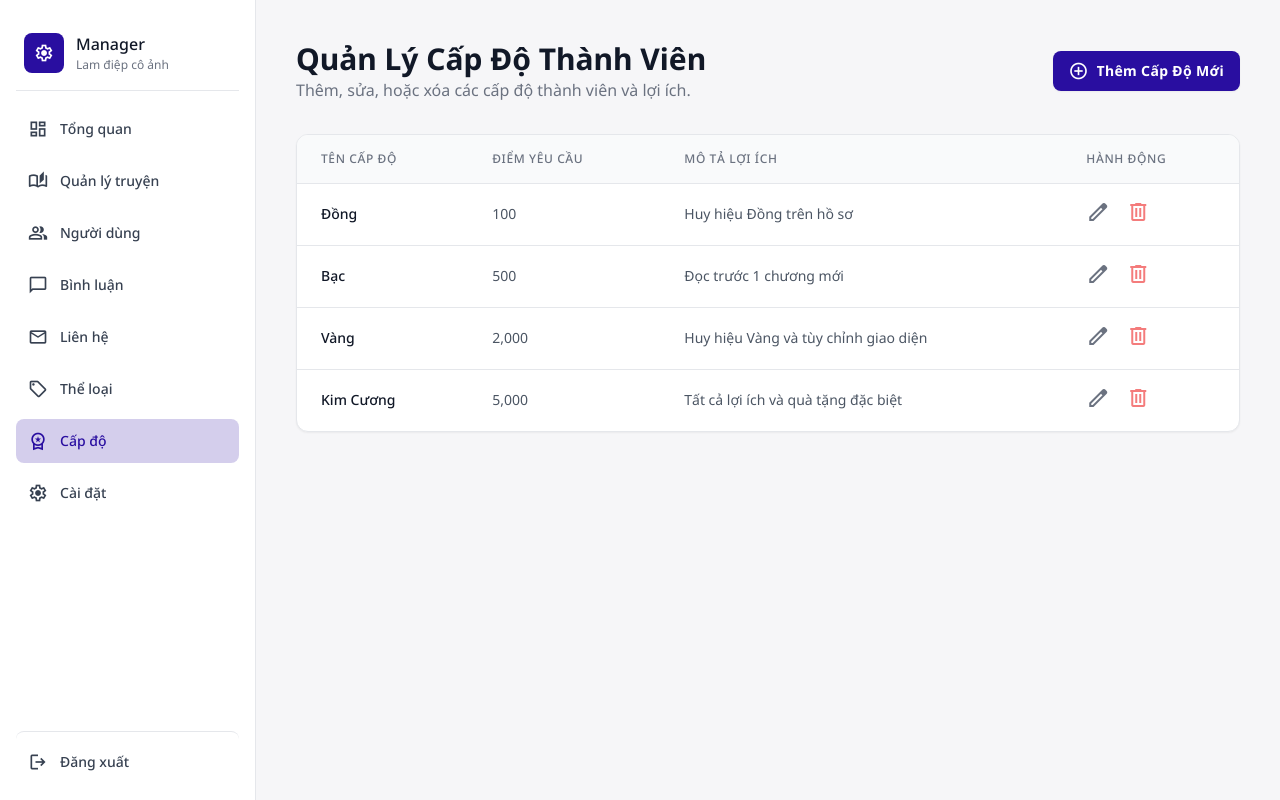
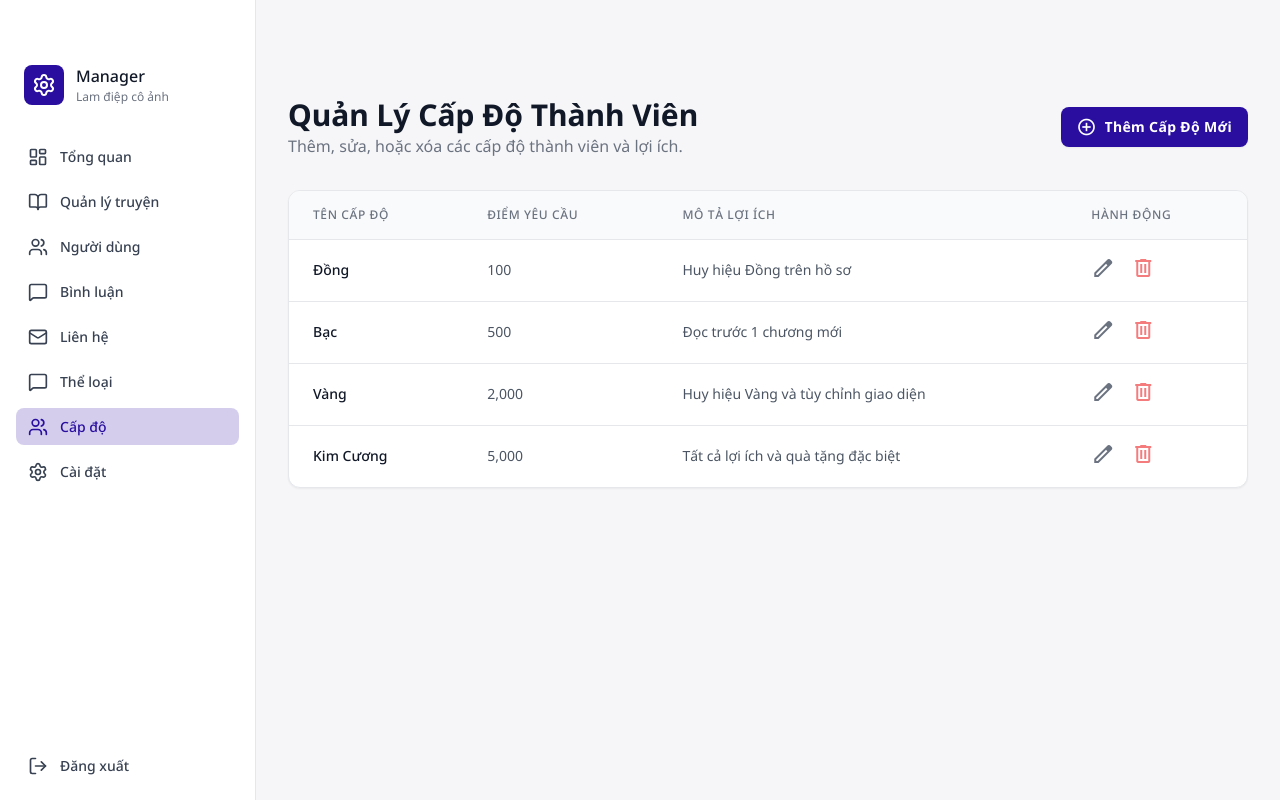
Before and after one commit to Tmy-andy/stories, a React (Create React App) app in the folder frontend/: page /manager/levels in a window 1280 px wide. Built offline with nearby package versions, Linux system fonts and the light colour scheme; no server answers; sample sign-in values are in the browser's storage.

Commit message:
refactor: update manager categories, levels, and settings pages to use ManagerLayout for consistent format

```diff
--- a/frontend/src/pages/manager/ManagerCategories.jsx
+++ b/frontend/src/pages/manager/ManagerCategories.jsx
@@ -1,7 +1,7 @@
 import React, { useState, useEffect } from 'react';
 import { useNavigate } from 'react-router-dom';
 import { authService } from '../../services/authService';
-import ManagerTopBar from '../../components/manager/ManagerTopBar';
+import ManagerLayout from '../../components/manager/ManagerLayout';
 
 const ManagerCategories = () => {
   const navigate = useNavigate();
@@ -112,11 +112,8 @@ const ManagerCategories = () => {
   };
 
   return (
-    <div className="flex min-h-screen bg-background-light dark:bg-background-dark">
-      <ManagerTopBar currentPage="Categories" />
-
-      <main className="flex-1 p-6 lg:p-8">
-        <div className="w-full max-w-7xl mx-auto flex flex-col gap-6">
+    <ManagerLayout>
+      <div className="w-full max-w-7xl mx-auto flex flex-col gap-6">
           {/* Header */}
           <div className="flex flex-wrap justify-between items-center gap-4">
             <div className="flex flex-col">
@@ -198,8 +195,7 @@ const ManagerCategories = () => {
           <div className="text-sm text-gray-500 dark:text-gray-400 text-center">
             Hiển thị {categories.length} thể loại
           </div>
-        </div>
-      </main>
+      </div>
 
       {/* Delete Confirmation Modal */}
       {showDeleteModal && (
@@ -286,7 +282,7 @@ const ManagerCategories = () => {
           </div>
         </div>
       )}
-    </div>
+    </ManagerLayout>
   );
 };
 
--- a/frontend/src/pages/manager/ManagerMemberLevels.jsx
+++ b/frontend/src/pages/manager/ManagerMemberLevels.jsx
@@ -1,7 +1,7 @@
 import React, { useState, useEffect } from 'react';
 import { useNavigate } from 'react-router-dom';
 import { authService } from '../../services/authService';
-import ManagerTopBar from '../../components/manager/ManagerTopBar';
+import ManagerLayout from '../../components/manager/ManagerLayout';
 
 const ManagerMemberLevels = () => {
   const navigate = useNavigate();
@@ -102,11 +102,8 @@ const ManagerMemberLevels = () => {
   };
 
   return (
-    <div className="flex min-h-screen bg-background-light dark:bg-background-dark">
-      <ManagerTopBar currentPage="Member Levels" />
-
-      <main className="flex-1 p-6 lg:p-10">
-        <div className="w-full max-w-7xl mx-auto">
+    <ManagerLayout>
+      <div className="w-full max-w-7xl mx-auto">
           {/* Header */}
           <div className="flex flex-wrap justify-between items-center gap-4 mb-8">
             <div className="flex flex-col">
@@ -187,8 +184,7 @@ const ManagerMemberLevels = () => {
               </table>
             </div>
           </div>
-        </div>
-      </main>
+      </div>
 
       {/* Delete Confirmation Modal */}
       {showDeleteModal && (
@@ -299,7 +295,7 @@ const ManagerMemberLevels = () => {
           </div>
         </div>
       )}
-    </div>
+    </ManagerLayout>
   );
 };
 
--- a/frontend/src/pages/manager/ManagerSettings.jsx
+++ b/frontend/src/pages/manager/ManagerSettings.jsx
@@ -1,7 +1,7 @@
 import React, { useState, useEffect } from 'react';
 import { useNavigate } from 'react-router-dom';
 import { authService } from '../../services/authService';
-import ManagerTopBar from '../../components/manager/ManagerTopBar';
+import ManagerLayout from '../../components/manager/ManagerLayout';
 
 const ManagerSettings = () => {
   const navigate = useNavigate();
@@ -49,13 +49,10 @@ const ManagerSettings = () => {
   };
 
   return (
-    <div className="flex min-h-screen bg-background-light dark:bg-background-dark">
-      <ManagerTopBar currentPage="Settings" />
-
-      <main className="flex-1 p-6 lg:p-10">
-        <div className="w-full max-w-4xl mx-auto">
-          {/* Header */}
-          <header className="flex flex-wrap justify-between gap-4 items-center mb-8">
+    <ManagerLayout>
+      <div className="w-full max-w-4xl mx-auto">
+        {/* Header */}
+        <header className="flex flex-wrap justify-between gap-4 items-center mb-8">
             <div className="flex flex-col gap-2">
               <h1 className="text-neutral-text-light dark:text-white text-3xl md:text-4xl font-black leading-tight tracking-[-0.033em]">
                 Cài Đặt Site
@@ -251,9 +248,8 @@ const ManagerSettings = () => {
               Lưu Thay Đổi
             </button>
           </footer>
-        </div>
-      </main>
-    </div>
+      </div>
+    </ManagerLayout>
   );
 };
 
```
